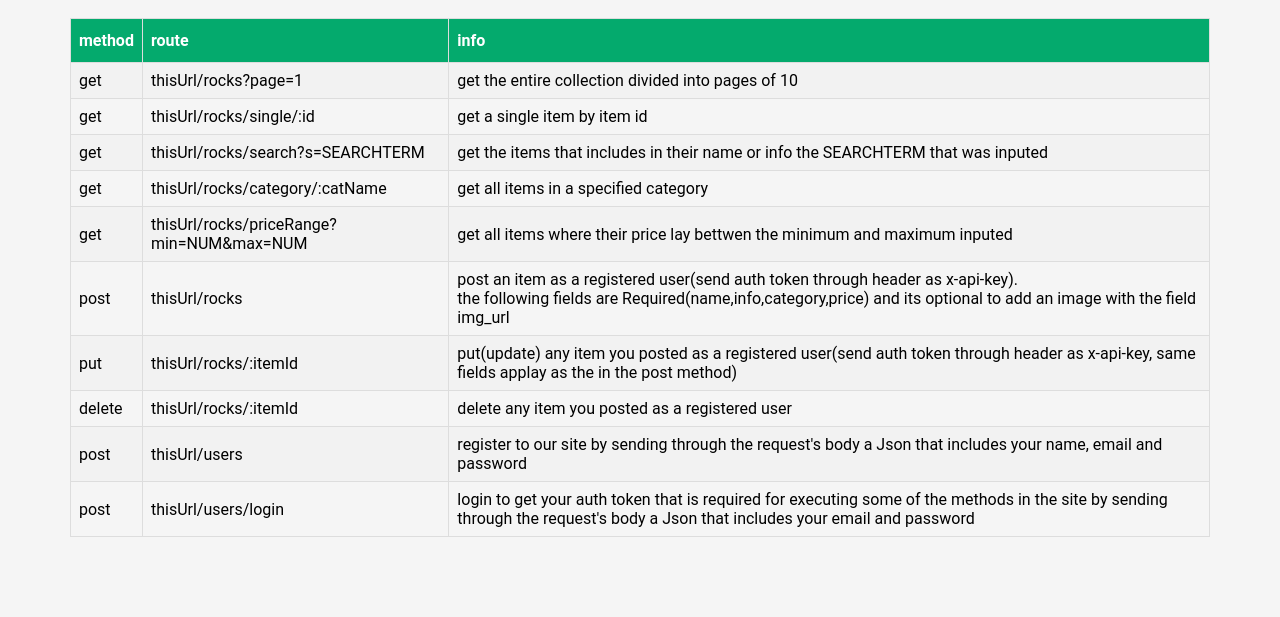
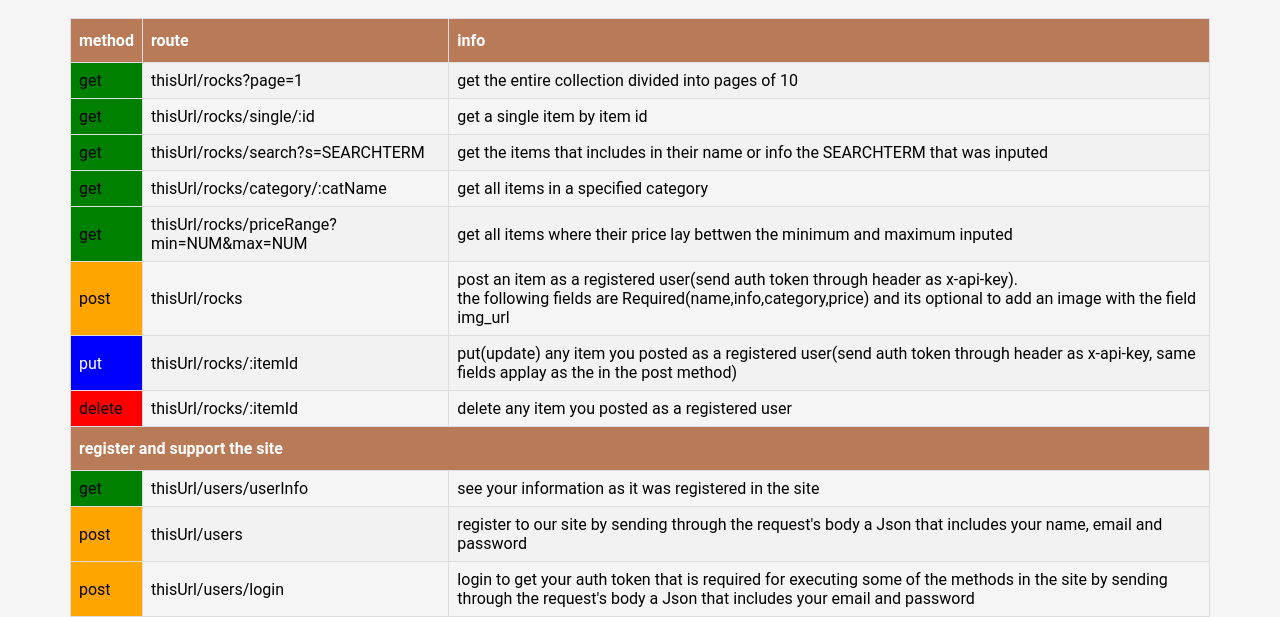
Before and after one commit to superPantsXXXIII/RockyApi, a website: page public/index.html in a window 1280 px wide. Shown: the part 319-936 px from the top of the page. Before the commit the page ends 856 px from the top, so only its background shows below. Drawn offline with Linux system fonts and the light colour scheme.

Commit message:
Add files via upload

```diff
--- a/public/index.css
+++ b/public/index.css
@@ -60,6 +60,23 @@ main .container h1 {
     padding-top: 12px;
     padding-bottom: 12px;
     text-align: left;
-    background-color: #04AA6D;
+    background-color: rgb(185, 122, 87);
     color: white;
 }
+
+.get{
+    background: green;
+}
+
+.post{
+    background: orange;
+}
+
+.put{
+    background: blue;
+    color: white;
+}
+
+.delete{
+    background: red;
+}
--- a/public/index.html
+++ b/public/index.html
@@ -25,52 +25,60 @@
           <th>info</th>
         </tr>
         <tr>
-          <td>get</td>
+          <td class="get">get</td>
           <td>thisUrl/rocks?page=1</td>
           <td>get the entire collection divided into pages of 10 </td>
         </tr>
         <tr>
-          <td>get</td>
+          <td class="get">get</td>
           <td>thisUrl/rocks/single/:id</td>
           <td>get a single item by item id </td>
         </tr>
         <tr>
-          <td>get</td>
+          <td class="get">get</td>
           <td>thisUrl/rocks/search?s=SEARCHTERM</td>
           <td>get the items that includes in their name or info the SEARCHTERM that was inputed </td>
         </tr>
         <tr>
-          <td>get</td>
+          <td class="get">get</td>
           <td>thisUrl/rocks/category/:catName</td>
           <td>get all items in a specified category</td>
         </tr>
         <tr>
-          <td>get</td>
+          <td class="get">get</td>
           <td>thisUrl/rocks/priceRange?min=NUM&max=NUM</td>
           <td>get all items where their price lay bettwen the minimum and maximum inputed</td>
         </tr>
         <tr>
-          <td>post</td>
+          <td class="post">post</td>
           <td>thisUrl/rocks</td>
           <td>post an item as a registered user(send auth token through header as x-api-key).<br/> the following fields are Required(name,info,category,price) and its optional to add an image with the field img_url</td>
         </tr>
         <tr>
-          <td>put</td>
+          <td class="put">put</td>
           <td>thisUrl/rocks/:itemId</td>
           <td>put(update) any item you posted as a registered user(send auth token through header as x-api-key, same fields applay as the in the post method)</td>
         </tr>
         <tr>
-          <td>delete</td>
+          <td class="delete">delete</td>
           <td>thisUrl/rocks/:itemId</td>
           <td>delete any item you posted as a registered user</td>
         </tr>
         <tr>
-          <td>post</td>
+          <th colspan="3">register and support the site</th>
+        </tr>
+        <tr>
+          <td class="get">get</td>
+          <td>thisUrl/users/userInfo</td>
+          <td>see your information as it was registered in the site</td>
+        </tr>
+        <tr>
+          <td class="post">post</td>
           <td>thisUrl/users</td>
           <td>register to our site by sending through the request's body a Json that includes your name, email and password </td>
         </tr>
         <tr>
-          <td>post</td>
+          <td class="post">post</td>
           <td>thisUrl/users/login</td>
           <td>login to get your auth token that is required for executing some of the methods in the site by sending through the request's body a Json that includes your email and password </td>
         </tr>
```
